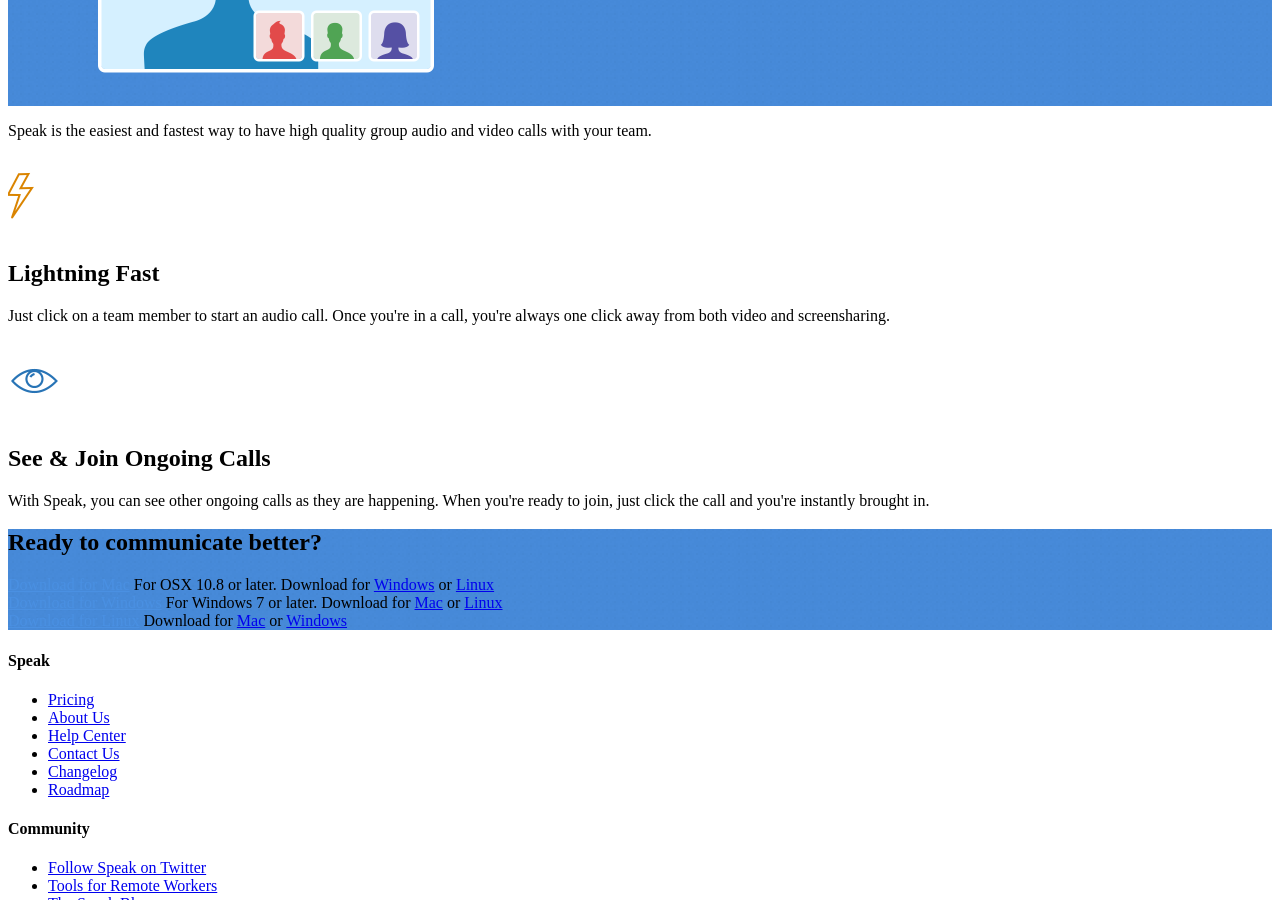
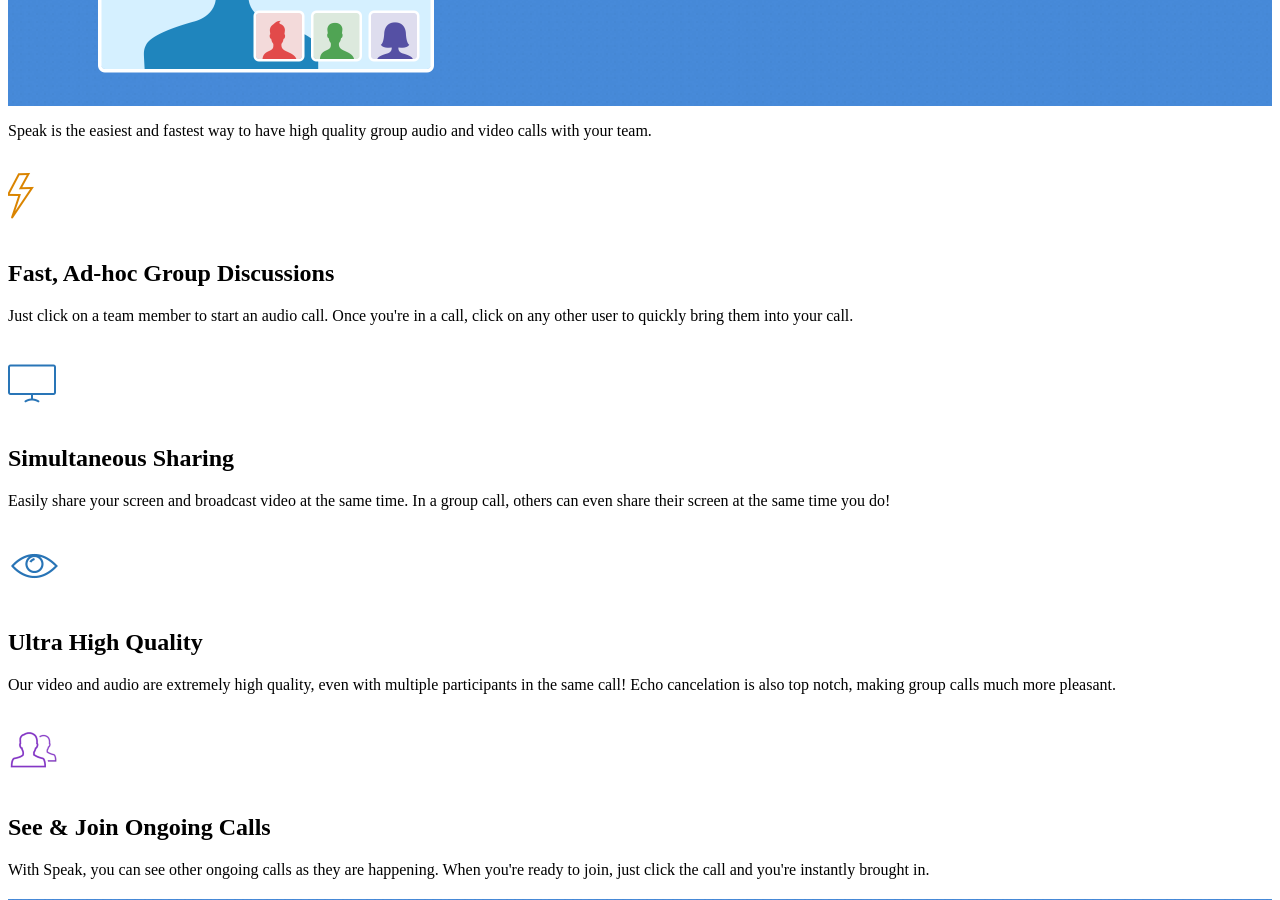
Before and after one commit to speak/website, a Jekyll site: the page built from features/group-video-and-audio-calls/index.html, in a window 1280 px wide and 900 px high, scrolled down 527 px. Built offline with Jekyll 4.4.1, drawn with Linux system fonts in a browser that asks for light colours; nearby versions of some CDN libraries; a script that is not in the unit is left out.

Commit message:
updated copy on group video page

```diff
--- a/features/group-video-and-audio-calls/index.html
+++ b/features/group-video-and-audio-calls/index.html
@@ -12,16 +12,36 @@
     <div class="feature">
       <div class="seven columns">
         <img src="/images/lightning-icon.png" alt="video icon" width="80px" height="80px" />
-        <h2>Lightning Fast</h2>
+        <h2>Fast, Ad-hoc Group Discussions</h2>
         <p>
-          Just click on a team member to start an audio call. Once you're in a call, you're always one click away from both video and screensharing.
+          Just click on a team member to start an audio call. Once you're in a call, click on any other user to quickly bring them into your call.
         </p>
       </div>
     </div>
 
     <div class="feature">
       <div class="nine offset-by-two columns">
-        <img src="/images/eye-icon.png" alt="users icon" width="80px" height="80px" />
+        <img src="/images/video-icon.png" alt="video icon" width="80px" height="80px" />
+        <h2>Simultaneous Sharing</h2>
+        <p>
+          Easily share your screen and broadcast video at the same time. In a group call, others can even share their screen at the same time you do!
+        </p>
+      </div>
+    </div>
+
+    <div class="feature">
+      <div class="seven columns">
+        <img src="/images/eye-icon.png" alt="video icon" width="80px" height="80px" />
+        <h2>Ultra High Quality</h2>
+        <p>
+          Our video and audio are extremely high quality, even with multiple participants in the same call! Echo cancelation is also top notch, making group calls much more pleasant.
+        </p>
+      </div>
+    </div>
+
+    <div class="feature">
+      <div class="nine offset-by-two columns">
+        <img src="/images/users-icon.png" alt="users icon" width="80px" height="80px" />
         <h2>See &amp; Join Ongoing Calls</h2>
         <p>
           With Speak, you can see other ongoing calls as they are happening. When you're ready to join, just click the call and you're instantly brought in.
```
Also changed, not shown: comparison/speak-vs-sococo/index.html (added, +63 -0 lines), images/speak-vs-sococo.png (added).
